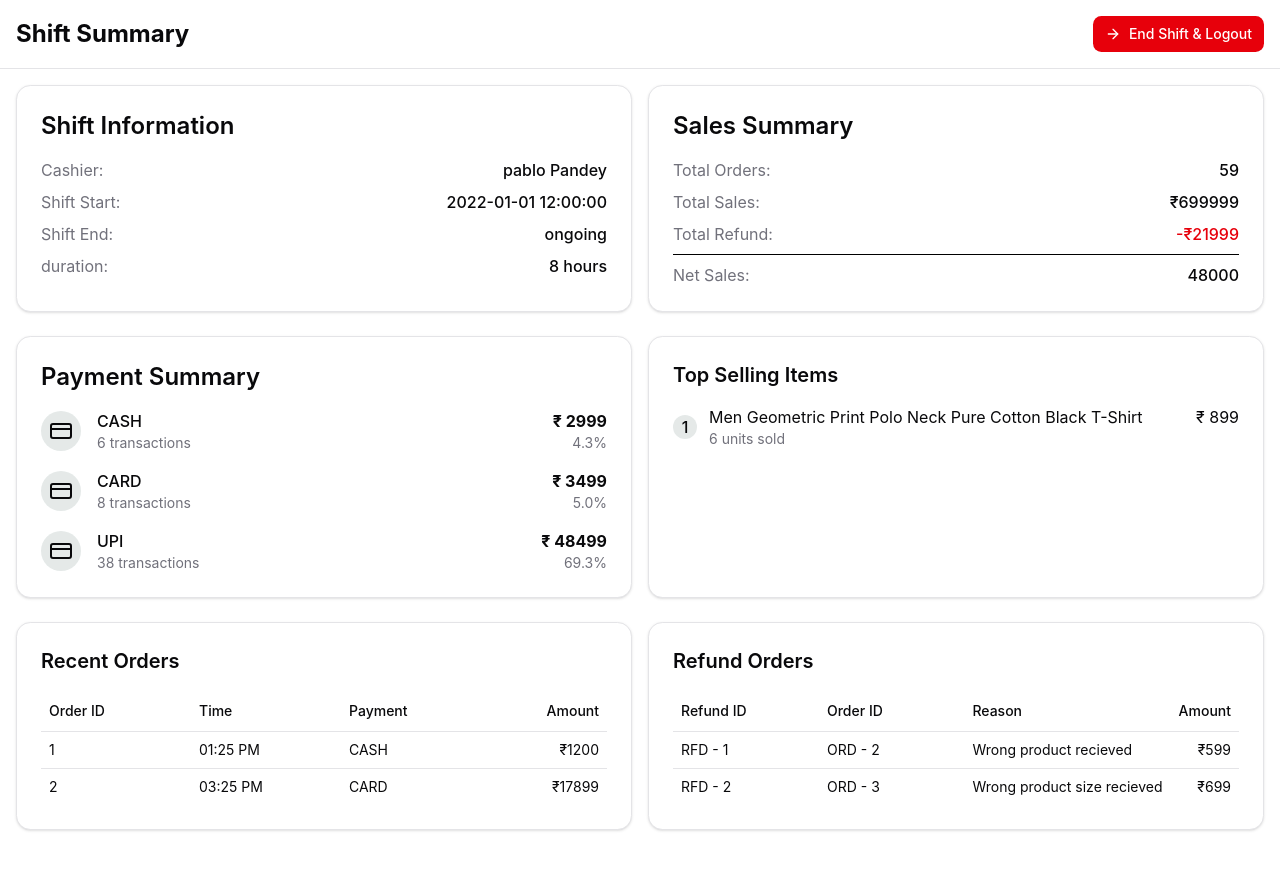
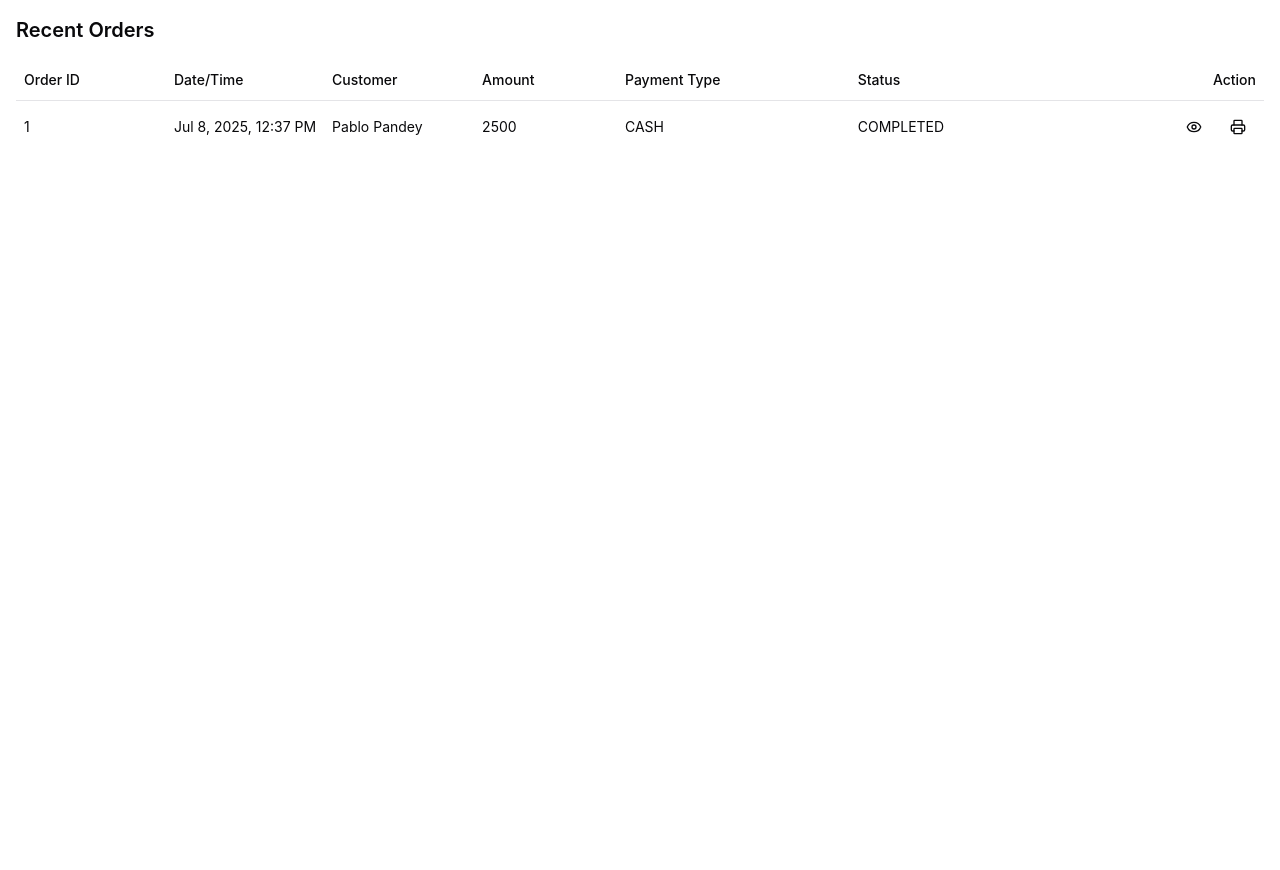
Before and after one commit to Shivambaranwal267/pos-system-frontend, a React (Vite) app: page / in a window 1280 px wide. After the commit the page ends 800 px from the top, so only its background shows below. Built offline with nearby package versions, Linux system fonts and the light colour scheme.

Commit message:
44:00 feat: Implement Order History page with detailed order viewing, customer information, item tables, and invoice display.

```diff
--- a/src/App.jsx
+++ b/src/App.jsx
@@ -1,6 +1,7 @@
 import './App.css'
 import CreateOrder from './pages/cashier/CreateOrder'
 import CustomerLookup from './pages/cashier/Customer Management/CustomerLookup'
+import OrderHistory from './pages/cashier/Order History/OrderHistory'
 import ShiftSummaryPage from './pages/Shift Report/ShiftSummaryPage'
 
 function App() {
@@ -10,7 +11,8 @@ function App() {
     <>
      {/* <CreateOrder/> */}
      {/* <CustomerLookup/> */}
-     <ShiftSummaryPage/>
+     {/* <ShiftSummaryPage/> */}
+     <OrderHistory/>
     </>
   )
 }
--- /dev/null
+++ b/src/pages/cashier/Order History/OrderDetails/CustomerInformation.jsx
@@ -0,0 +1,27 @@
+import React from 'react'
+import { Card, CardContent } from '@/components/ui/card'
+
+const CustomerInformation = ({ selectedOrder }) => {
+  return (
+    <Card>
+          <CardContent className="p-2">
+            <h3 className="font-semibold mb-2">Customer Information</h3>
+            <div className="space-y-1 text-sm">
+              <div className="flex justify-between">
+                <span className="text-muted-foreground">Name : </span>
+                <span>{selectedOrder.customer?.fullName}</span>
+              </div>
+
+              <div className="flex justify-between">
+                <span className="text-muted-foreground">Phone : </span>
+                <span>{selectedOrder.customer?.phone}</span>
+              </div>
+
+
+            </div>
+          </CardContent>
+        </Card>
+  )
+}
+
+export default CustomerInformation
--- /dev/null
+++ b/src/pages/cashier/Order History/OrderDetails/OrderDetails.jsx
@@ -0,0 +1,19 @@
+import React from "react";
+import OrderInformation from "./OrderInformation";
+import CustomerInformation from "./CustomerInformation";
+import OrderItemTable from "./OrderItemTable";
+
+const OrderDetails = ({ selectedOrder }) => {
+  return (
+    <div>
+      <div className="grid grid-cols-2 gap-4 mb-4">
+        <OrderInformation selectedOrder={selectedOrder} />
+        <CustomerInformation selectedOrder={selectedOrder} />
+      </div>
+
+      <OrderItemTable selectedOrder={selectedOrder} />
+    </div>
+  );
+};
+
+export default OrderDetails;
--- /dev/null
+++ b/src/pages/cashier/Order History/OrderDetails/OrderInformation.jsx
@@ -0,0 +1,37 @@
+import React from "react";
+import { Card, CardContent } from "@/components/ui/card";
+import { Badge } from "@/components/ui/badge";
+
+const OrderInformation = ({ selectedOrder }) => {
+  return (
+    <Card>
+      <CardContent className="p-2">
+        <h3 className="font-semibold mb-2">Order Information</h3>
+        <div className="space-y-1 text-sm">
+          <div className="flex justify-between">
+            <span className="text-muted-foreground">Date : </span>
+            <span>{selectedOrder.createdAt}</span>
+          </div>
+
+          <div className="flex justify-between">
+            <span className="text-muted-foreground">Status : </span>
+            <Badge className="capitalize">{selectedOrder.status}</Badge>
+          </div>
+
+          <div className="flex justify-between">
+            <span className="text-muted-foreground">Payment Method : </span>
+            <span>{selectedOrder.paymentType}</span>
+          </div>
+
+          <div className="flex justify-between">
+            <span className="text-muted-foreground">Total amount : </span>
+            <span>₹{selectedOrder.totalAmount}</span>
+          </div>
+
+        </div>
+      </CardContent>
+    </Card>
+  );
+};
+
+export default OrderInformation;
--- /dev/null
+++ b/src/pages/cashier/Order History/OrderDetails/OrderItemTable.jsx
@@ -0,0 +1,63 @@
+import React from "react";
+import { Card, CardContent } from "@/components/ui/card";
+import {
+  Table,
+  TableBody,
+  TableCell,
+  TableHead,
+  TableHeader,
+  TableRow,
+} from "@/components/ui/table";
+
+const OrderItemTable = ({ selectedOrder }) => {
+  return (
+    <Card>
+      <CardContent>
+        <h2 className="text-xl font-semibold mb-4">Order Items</h2>
+        <Table>
+          <TableHeader>
+            <TableRow>
+              <TableHead className="w-[150px]">Image</TableHead>
+              <TableHead className="w-[150px]">Item Name</TableHead>
+              <TableHead className="w-[150px]">Quantity</TableHead>
+              <TableHead className="text-right">Price</TableHead>
+              <TableHead className="text-right">Total</TableHead>
+            </TableRow>
+          </TableHeader>
+          <TableBody>
+            {selectedOrder.items.map((item) => (
+              <TableRow key={item.id}>
+                <TableCell>
+                  <div className="w-10 h-10">
+                    {item.product?.image && (
+                      <img
+                        className="w-10 h-10 object-cover rounded-md"
+                        src={item.product?.image}
+                        alt="product_img"
+                      />
+                    )}
+                  </div>
+                </TableCell>
+                <TableCell>
+                  <div className="">
+                    <span>{item.product?.name.slice(0, 20)}...</span>
+                    <span className="text-xs text-gray-500">
+                      SKU : {item.product?.sku}
+                    </span>
+                  </div>
+                </TableCell>
+                <TableCell>{item.quantity}</TableCell>
+                <TableCell>₹{item.product?.sellingPrice}</TableCell>
+                <TableCell className="text-right">
+                  ₹{(item.product?.sellingPrice * item.quantity)?.toFixed(1)}
+                </TableCell>
+              </TableRow>
+            ))}
+          </TableBody>
+        </Table>
+      </CardContent>
+    </Card>
+  );
+};
+
+export default OrderItemTable;
--- /dev/null
+++ b/src/pages/cashier/Order History/OrderHistory.jsx
@@ -0,0 +1,52 @@
+import React, { useState } from "react";
+import OrderTable from "./OrderTable";
+import {
+  Dialog,
+  DialogContent,
+  DialogHeader,
+  DialogTitle,
+  DialogFooter,
+} from "@/components/ui/dialog";
+import OrderDetails from "./OrderDetails/OrderDetails";
+import { Button } from "@/components/ui/button";
+import { Download } from "lucide-react";
+
+const OrderHistory = () => {
+  const [showOrderInvoiceDialog, setShowOrderInvoiceDialog] = useState(false);
+  const [selectedOrder, setSelectedOrder] = useState(null);
+
+  const handleViewOrderDetails = (order) => {
+    setSelectedOrder(order);
+    setShowOrderInvoiceDialog(true);
+  };
+
+  return (
+    <div className="h-full flex flex-col">
+      <div className="flex-1 p-4 overflow-auto">
+        <OrderTable handleViewOrderDetails={handleViewOrderDetails} />
+      </div>
+
+      <Dialog
+        open={showOrderInvoiceDialog}
+        onOpenChange={setShowOrderInvoiceDialog}
+      >
+        <DialogContent className="max-w-3xl">
+          <DialogHeader>
+            <DialogTitle>Order - Invoice</DialogTitle>
+          </DialogHeader>
+
+          <OrderDetails selectedOrder={selectedOrder} />
+
+          <DialogFooter>
+            <Button>
+              <Download />
+              Download PDF
+            </Button>
+          </DialogFooter>
+        </DialogContent>
+      </Dialog>
+    </div>
+  );
+};
+
+export default OrderHistory;
--- /dev/null
+++ b/src/pages/cashier/Order History/OrderTable.jsx
@@ -0,0 +1,78 @@
+import React from "react";
+import { Button } from "@/components/ui/button";
+import {
+  Table,
+  TableBody,
+  TableCell,
+  TableHead,
+  TableHeader,
+  TableRow,
+} from "@/components/ui/table";
+import { EyeIcon } from "lucide-react";
+import { Printer } from "lucide-react";
+
+const orders = [
+  {
+    id: 1,
+    createdAt: "Jul 8, 2025, 12:37 PM",
+    customer: { fullName: "Pablo Pandey", phone: "1234567890" },
+    paymentType: "CASH",
+    totalAmount: 2500,
+    status: "COMPLETED",
+    items: [
+      {
+        id: 2,
+      },
+    ],
+  },
+];
+
+const OrderTable = ({ handleViewOrderDetails }) => {
+  return (
+    <div>
+      <h2 className="text-xl font-semibold mb-4">Recent Orders</h2>
+      <Table>
+        <TableHeader>
+          <TableRow>
+            <TableHead className="w-[150px]">Order ID</TableHead>
+            <TableHead className="w-[150px]">Date/Time</TableHead>
+            <TableHead className="w-[150px]">Customer</TableHead>
+            <TableHead className="">Amount</TableHead>
+            <TableHead className="">Payment Type</TableHead>
+            <TableHead className="">Status</TableHead>
+            <TableHead className="text-right">Action</TableHead>
+          </TableRow>
+        </TableHeader>
+        <TableBody>
+          {orders.map((order) => (
+            <TableRow key={order.id}>
+              <TableCell>{order.id}</TableCell>
+              <TableCell>{order.createdAt}</TableCell>
+              <TableCell>{order.customer?.fullName}</TableCell>
+              <TableCell>{order.totalAmount}</TableCell>
+              <TableCell>{order.paymentType}</TableCell>
+              <TableCell>{order.status}</TableCell>
+              <TableCell className="text-right">
+                <div className="flex justify-end gap-2">
+                  <Button
+                    onClick={() => handleViewOrderDetails(order)}
+                    variant={"ghost"}
+                    size={"icon"}
+                  >
+                    <EyeIcon className="w-4 h-4" />
+                  </Button>
+
+                  <Button variant={"ghost"} size={"icon"}>
+                    <Printer className="w-4 h-4" />
+                  </Button>
+                </div>
+              </TableCell>
+            </TableRow>
+          ))}
+        </TableBody>
+      </Table>
+    </div>
+  );
+};
+
+export default OrderTable;
```
